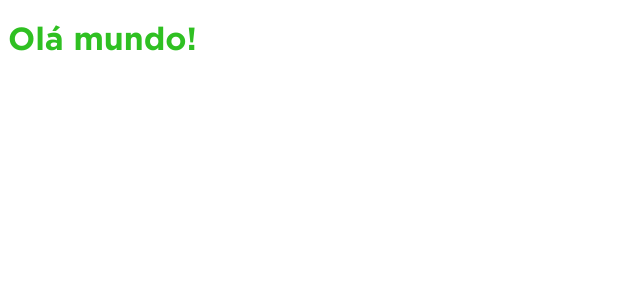
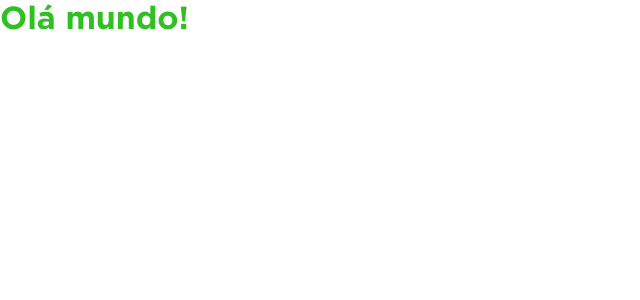
Before and after one commit to vinninascimento/angular-smartfit, an Angular app: page / in a window 1280 px wide. Shown: the top 300 px of the page, without its empty margins (0-640 px from the left). Built offline with nearby package versions, Linux system fonts and the light colour scheme.

Commit message:
chore: add styling and image

```diff
--- a/src/styles.scss
+++ b/src/styles.scss
@@ -2,10 +2,24 @@
 :root {
     --dark-grey: #333333;
     --light-grey: #808080;
+    --light-text: #e5e5e5;
+    --medium-text: #939393;
     --yellow: #FFB612;
     --red: #dc0a17;
     --green: #2FC022;
-}
+  }
+
+  * {
+    font-family: 'Gotham';
+    box-sizing: border-box;
+    padding: 0;
+    margin: 0;
+  }
+
+  body {
+    height: 100%;
+    width: 100%;
+  }
 
 @font-face {
     font-family: 'Gotham';
```
Also changed, not shown: src/assets/images/svg/logo.svg (added).
